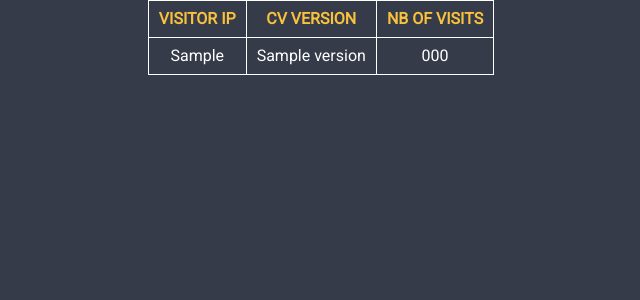
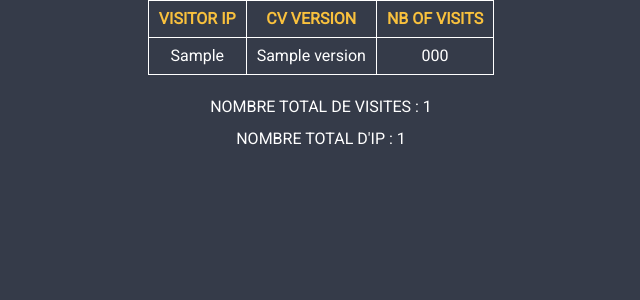
Before and after one commit to JonaPlaz/portfolio, a Symfony app: template symfony/templates/stats/index.html.twig in a window 1280 px wide. Shown: the part 77-377 px from the top of the page, without its empty margins (319-959 px from the left). Run offline with Twig, Linux system fonts and the light colour scheme; the template is opened without the code that fills it: most values are stand-ins (such as "Sample title", 1, 10 or a date in 2020); some libraries are stand-ins or nearby versions.

Commit message:
P-6 update and fix

```diff
--- a/symfony/public/css/index.css
+++ b/symfony/public/css/index.css
@@ -13,10 +13,14 @@ body {
 
 /* Class CSS Header */
 .nav_name {
-  color: white;
   cursor: default;
   font-size: 2em;
   text-transform: uppercase;
+}
+
+.nav_name > a {
+  color: white;
+  text-decoration: none;
 }
 
 .nav_links {
@@ -201,6 +205,13 @@ main {
   padding: 10px;
 }
 
+.visitors_total {
+  color: white;
+  line-height: 2em;
+  margin-top: 1em;
+  text-align: center;
+}
+
 @media screen and (max-width: 1024px) {
 
   .nav_name {
--- a/symfony/templates/_header.html.twig
+++ b/symfony/templates/_header.html.twig
@@ -2,7 +2,7 @@
 
 	<nav>
 		<div class="nav_name">
-			<a>jona</a>
+			<a href="{{ path('app_home') }}">jona</a>
 		</div>
 		<div class="nav_links">
 			<div>
--- a/symfony/templates/login/index.html.twig
+++ b/symfony/templates/login/index.html.twig
@@ -9,7 +9,7 @@
     {% endif %}
 
     <form class="login_form" action="{{ path('app_login') }}" method="post">
-        <label for="username">Email</label>
+        <label for="username">Username</label>
         <input type="text" id="username" name="_username" value="{{ last_username }}"/>
 
         <label for="password">Password</label>
--- a/symfony/templates/stats/index.html.twig
+++ b/symfony/templates/stats/index.html.twig
@@ -20,4 +20,11 @@
 		{% endfor %}
 	</table>
 
+	<div class="visitors_total">
+		<p>NOMBRE TOTAL DE VISITES :
+			{{ total_visits_number }}</p>
+		<p>NOMBRE TOTAL D'IP :
+			{{ total_ip_number }}</p>
+	</div>
+
 {% endblock %}
```
Also changed, not shown: symfony/src/Controller/StatsController.php (+12 -1 lines), symfony/templates/cv/index.html.twig (+27 -5 lines).
